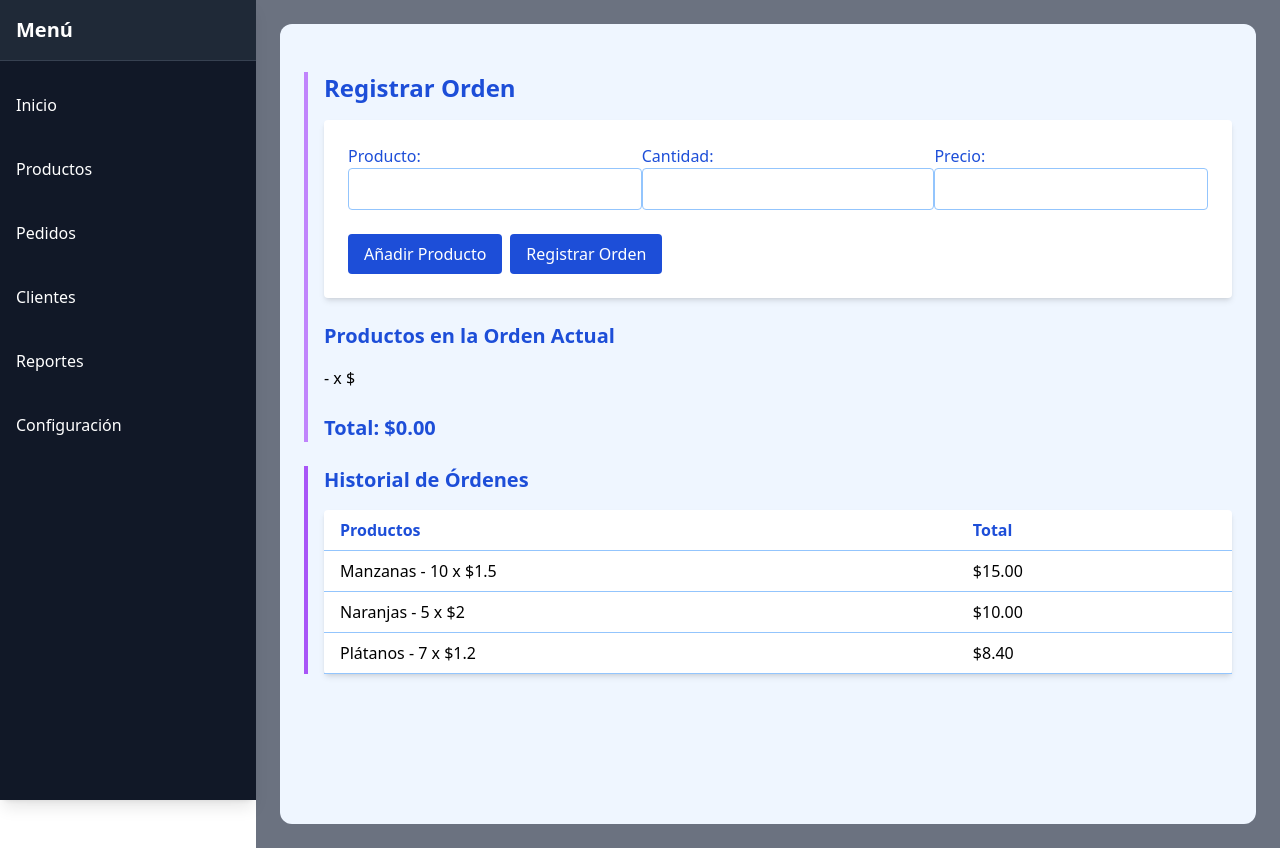
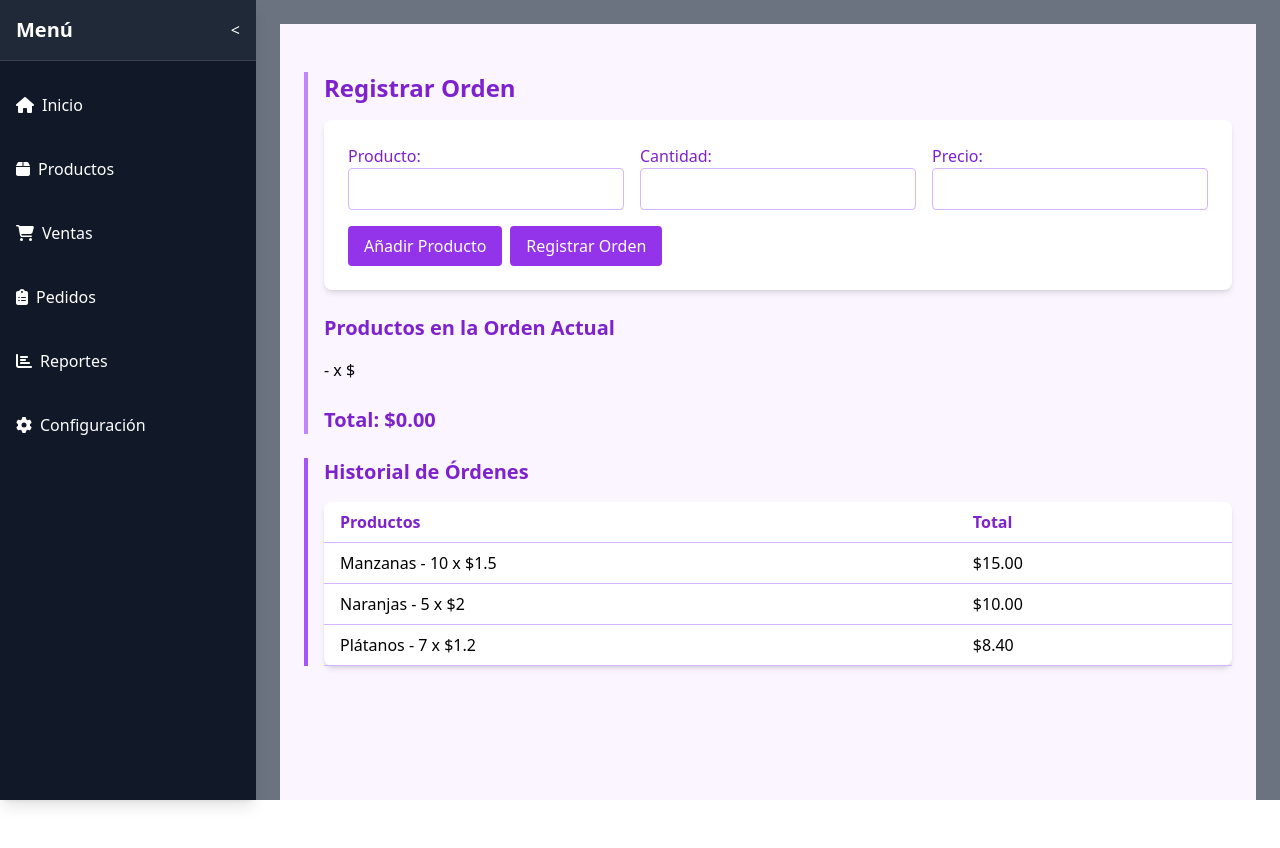
Before and after one commit to stevenD18skz/ERP, a React (Vite) app: page /Orders in a window 1280 px wide. After the commit the page ends 800 px from the top, so only its background shows below. Built offline with nearby package versions, Linux system fonts and the light colour scheme.

Commit message:
Add Settings, Products, and Summary pages; implement sidebar navigation and toggle functionality

```diff
--- a/src/App.jsx
+++ b/src/App.jsx
@@ -3,8 +3,11 @@ import { BrowserRouter, Routes, Route, Navigate } from "react-router-dom";
 //IMPORTACION DE COMPONENTES
 import Layout from "./Components/Layout";
 import Home from "./Pages/Home";
+import ProductsPage from "./Pages/ProductsPage";
 import SalePage from "./Pages/SalePage";
 import OrdersPage from "./Pages/OrdersPage";
+import SummaryPage from "./Pages/SummaryPage";
+import SettingsPage from "./Pages/SettingsPage";
 
 function App() {
   return (
@@ -12,8 +15,11 @@ function App() {
       <Routes>
         <Route path="/" element={<Layout />}>
           <Route index element={<Home />} />
+          <Route path="products" element={<ProductsPage />} />
           <Route path="Sales" element={<SalePage />} />
           <Route path="Orders" element={<OrdersPage />} />
+          <Route path="summary" element={<SummaryPage />} />
+          <Route path="settings" element={<SettingsPage />} />
         </Route>
       </Routes>
     </BrowserRouter>
--- a/src/Pages/OrdersPage.jsx
+++ b/src/Pages/OrdersPage.jsx
@@ -148,19 +148,14 @@ const OrdersPage = () => {
   };
 
   return (
-    <div className="min-h-screen bg-blue-50 p-6 rounded-xl">
-      <div className="mt-6 border-l-4 border-solid border-l-purple-400 pl-4">
-        <h1 className="mb-4 text-2xl font-bold text-blue-700">
-          Registrar Orden
-        </h1>
+    <div className="min-h-screen bg-purple-50 p-6">
+      <div className="mt-6 border-l-4 border-purple-400 pl-4">
+        <h1 className="mb-4 text-2xl font-bold text-purple-700">Registrar Orden</h1>
 
-        <form
-          onSubmit={handleSubmit}
-          className="mb-6 rounded bg-white p-6 shadow-md"
-        >
+        <form onSubmit={handleSubmit} className="mb-6 bg-white p-6 shadow-md rounded-lg">
           {currentOrder.map((product, index) => (
-            <div key={index} className="mb-4 flex items-center justify-evenly">
-              <label className="mb-2 block text-blue-700">
+            <div key={index} className="mb-4 flex items-center space-x-4">
+              <label className="flex-1 text-purple-700">
                 Producto:
                 <input
                   type="text"
@@ -170,17 +165,15 @@ const OrdersPage = () => {
                   onFocus={() => setFocusedIndex(index)}
                   onBlur={() => setFocusedIndex(null)}
                   required
-                  className="w-full rounded border border-blue-300 p-2"
+                  className="w-full rounded border border-purple-300 p-2"
                 />
                 {focusedIndex === index && suggestions.length > 0 && (
-                  <ul className="absolute z-10 border border-blue-300 bg-white">
+                  <ul className="absolute z-10 border border-purple-300 bg-white mt-1 rounded shadow-lg">
                     {suggestions.map((suggestion, idx) => (
                       <li
                         key={idx}
-                        onMouseDown={() =>
-                          handleSuggestionClick(index, suggestion)
-                        }
-                        className="cursor-pointer p-2 hover:bg-blue-100"
+                        onMouseDown={() => handleSuggestionClick(index, suggestion)}
+                        className="cursor-pointer p-2 hover:bg-purple-100"
                       >
                         {suggestion.nombre}
                       </li>
@@ -188,7 +181,7 @@ const OrdersPage = () => {
                   </ul>
                 )}
               </label>
-              <label className="mb-2 block text-blue-700">
+              <label className="flex-1 text-purple-700">
                 Cantidad:
                 <input
                   type="number"
@@ -196,24 +189,24 @@ const OrdersPage = () => {
                   value={product.quantity}
                   onChange={(e) => handleChange(index, e)}
                   required
-                  className="w-full rounded border border-blue-300 p-2"
+                  className="w-full rounded border border-purple-300 p-2"
                 />
               </label>
-              <label className="mb-2 block text-blue-700">
+              <label className="flex-1 text-purple-700">
                 Precio:
                 <input
                   type="number"
                   name="price"
                   value={product.price}
                   readOnly
-                  className="w-full rounded border border-blue-300 p-2"
+                  className="w-full rounded border border-purple-300 p-2"
                 />
               </label>
               {currentOrder.length > 1 && (
                 <button
                   type="button"
                   onClick={() => handleRemoveProductField(index)}
-                  className="ml-2 rounded bg-red-700 px-4 py-2 text-white hover:bg-red-800"
+                  className="ml-2 rounded bg-red-600 px-4 py-2 text-white hover:bg-red-700"
                 >
                   Eliminar
                 </button>
@@ -223,21 +216,19 @@ const OrdersPage = () => {
           <button
             type="button"
             onClick={handleAddProductField}
-            className="mr-2 rounded bg-blue-700 px-4 py-2 text-white hover:bg-blue-800"
+            className="mr-2 rounded bg-purple-600 px-4 py-2 text-white hover:bg-purple-700"
           >
             Añadir Producto
           </button>
           <button
             type="submit"
-            className="rounded bg-blue-700 px-4 py-2 text-white hover:bg-blue-800"
+            className="rounded bg-purple-600 px-4 py-2 text-white hover:bg-purple-700"
           >
             Registrar Orden
           </button>
         </form>
 
-        <h2 className="mb-4 text-xl font-bold text-blue-700">
-          Productos en la Orden Actual
-        </h2>
+        <h2 className="mb-4 text-xl font-bold text-purple-700">Productos en la Orden Actual</h2>
         <ul className="mb-6">
           {currentOrder.map((product, index) => (
             <li key={index} className="mb-2">
@@ -245,39 +236,29 @@ const OrdersPage = () => {
             </li>
           ))}
         </ul>
-        <h2 className="mb-4 text-xl font-bold text-blue-700">
-          Total: ${total.toFixed(2)}
-        </h2>
+        <h2 className="mb-4 text-xl font-bold text-purple-700">Total: ${total.toFixed(2)}</h2>
       </div>
 
-      <div className="mt-6 border-l-4 border-solid border-l-purple-500 pl-4">
-        <h2 className="mb-4 text-xl font-bold text-blue-700">
-          Historial de Órdenes
-        </h2>
-        <table className="min-w-full rounded bg-white shadow-md">
+      <div className="mt-6 border-l-4 border-purple-500 pl-4">
+        <h2 className="mb-4 text-xl font-bold text-purple-700">Historial de Órdenes</h2>
+        <table className="min-w-full bg-white shadow-md rounded-lg">
           <thead>
             <tr>
-              <th className="border-b border-blue-300 px-4 py-2 text-left text-blue-700">
-                Productos
-              </th>
-              <th className="border-b border-blue-300 px-4 py-2 text-left text-blue-700">
-                Total
-              </th>
+              <th className="border-b border-purple-300 px-4 py-2 text-left text-purple-700">Productos</th>
+              <th className="border-b border-purple-300 px-4 py-2 text-left text-purple-700">Total</th>
             </tr>
           </thead>
           <tbody>
             {orders.map((order, index) => (
-              <tr key={index} className="hover:bg-blue-50">
-                <td className="border-b border-blue-300 px-4 py-2">
+              <tr key={index} className="hover:bg-purple-50">
+                <td className="border-b border-purple-300 px-4 py-2">
                   {order.products.map((product, idx) => (
                     <div key={idx}>
                       {product.product} - {product.quantity} x ${product.price}
                     </div>
                   ))}
                 </td>
-                <td className="border-b border-blue-300 px-4 py-2">
-                  ${order.total.toFixed(2)}
-                </td>
+                <td className="border-b border-purple-300 px-4 py-2">${order.total.toFixed(2)}</td>
               </tr>
             ))}
           </tbody>
--- /dev/null
+++ b/src/Pages/SummaryPage.jsx
@@ -0,0 +1,31 @@
+import React from 'react';
+
+const SummaryPage = () => {
+    return (
+        <div className="summary">
+            <h1>Resumen del Supermercado ERP</h1>
+            <div className="summary-section">
+                <h2>Ventas</h2>
+                <p>Total de ventas: $10,000</p>
+                <p>Ventas del día: $1,000</p>
+            </div>
+            <div className="summary-section">
+                <h2>Pedidos</h2>
+                <p>Pedidos pendientes: 5</p>
+                <p>Pedidos completados: 20</p>
+            </div>
+            <div className="summary-section">
+                <h2>Inventario</h2>
+                <p>Productos en stock: 150</p>
+                <p>Productos agotados: 10</p>
+            </div>
+            <div className="summary-section">
+                <h2>Clientes</h2>
+                <p>Total de clientes: 200</p>
+                <p>Nuevos clientes: 10</p>
+            </div>
+        </div>
+    );
+};
+
+export default SummaryPage;
--- a/src/components/Layout.jsx
+++ b/src/components/Layout.jsx
@@ -1,14 +1,20 @@
-import React from "react";
+import React, { useState } from "react";
 import { Outlet } from "react-router-dom";
 import SideBar from "./SideBar";
 
 const Layout = () => {
+  const [isSidebarExpanded, setIsSidebarExpanded] = useState(true);
+
+  const handleSidebarToggle = () => {
+    setIsSidebarExpanded(!isSidebarExpanded);
+  };
+
   return (
-    <div className="flex h-screen flex-col">
+    <div className="flex h-screen">
       {/* Sidebar */}
-      <SideBar />
+      <SideBar isExpanded={isSidebarExpanded} onToggle={handleSidebarToggle} />
 
-      <div className="flex flex-1 flex-col md:ml-64">
+      <div className={`flex flex-1 flex-col transition-margin duration-300 ${isSidebarExpanded ? "ml-64" : "ml-16"}`}>
         {/* Main Content */}
         <main className="flex-1 overflow-y-auto bg-gray-500 p-4 dark:bg-gray-800 md:p-6">
           <Outlet />
--- a/src/components/SideBar.jsx
+++ b/src/components/SideBar.jsx
@@ -1,70 +1,45 @@
 import React from "react";
+import { useNavigate } from "react-router-dom";
+import { FontAwesomeIcon } from "@fortawesome/react-fontawesome";
+import { faHome, faBox, faShoppingCart, faClipboardList, faChartBar, faCog } from "@fortawesome/free-solid-svg-icons";
 
-const SideBar = () => {
+const menuItems = [
+  { path: "", label: "Inicio", icon: faHome },
+  { path: "/products", label: "Productos", icon: faBox },
+  { path: "/sales", label: "Ventas", icon: faShoppingCart },
+  { path: "/orders", label: "Pedidos", icon: faClipboardList },
+  { path: "/summary", label: "Reportes", icon: faChartBar },
+  { path: "/settings", label: "Configuración", icon: faCog },
+];
+
+const SideBar = ({ isExpanded, onToggle }) => {
+  const navigate = useNavigate();
+
   return (
-    <aside className="fixed hidden h-full w-64 bg-gray-900 text-white shadow-lg md:block">
+    <aside className={`fixed h-full ${isExpanded ? "w-64" : "w-16"} bg-gray-900 text-white shadow-lg transition-width duration-300`}>
       {/* Header del menú */}
-      <div className="border-b border-gray-700 bg-gray-800 p-4">
-        <h2 className="text-xl font-bold">Menú</h2>
+      <div className="border-b border-gray-700 bg-gray-800 p-4 flex justify-between items-center">
+        <h2 className={`text-xl font-bold ${isExpanded ? "block" : "hidden"}`}>Menú</h2>
+        <button onClick={onToggle} className="text-white focus:outline-none">
+          {isExpanded ? "<" : ">"}
+        </button>
       </div>
 
       {/* Lista de enlaces */}
       <nav className="mt-4">
         <ul className="space-y-2">
-          <li>
-            <a
-              href="#home"
-              className="block rounded-lg p-4 transition hover:bg-gray-700 focus:bg-gray-700 focus:outline-none"
-              aria-label="Inicio"
-            >
-              Inicio
-            </a>
-          </li>
-          <li>
-            <a
-              href="#products"
-              className="block rounded-lg p-4 transition hover:bg-gray-700 focus:bg-gray-700 focus:outline-none"
-              aria-label="Productos"
-            >
-              Productos
-            </a>
-          </li>
-          <li>
-            <a
-              href="#orders"
-              className="block rounded-lg p-4 transition hover:bg-gray-700 focus:bg-gray-700 focus:outline-none"
-              aria-label="Pedidos"
-            >
-              Pedidos
-            </a>
-          </li>
-          <li>
-            <a
-              href="#customers"
-              className="block rounded-lg p-4 transition hover:bg-gray-700 focus:bg-gray-700 focus:outline-none"
-              aria-label="Clientes"
-            >
-              Clientes
-            </a>
-          </li>
-          <li>
-            <a
-              href="#reports"
-              className="block rounded-lg p-4 transition hover:bg-gray-700 focus:bg-gray-700 focus:outline-none"
-              aria-label="Reportes"
-            >
-              Reportes
-            </a>
-          </li>
-          <li>
-            <a
-              href="#settings"
-              className="block rounded-lg p-4 transition hover:bg-gray-700 focus:bg-gray-700 focus:outline-none"
-              aria-label="Configuración"
-            >
-              Configuración
-            </a>
-          </li>
+          {menuItems.map((item) => (
+            <li key={item.path}>
+              <button
+                onClick={() => navigate(item.path)}
+                className="block w-full rounded-lg p-4 text-left transition hover:bg-gray-700 focus:bg-gray-700 focus:outline-none flex items-center"
+                aria-label={item.label}
+              >
+                <FontAwesomeIcon icon={item.icon} className="mr-2" />
+                {isExpanded && item.label}
+              </button>
+            </li>
+          ))}
         </ul>
       </nav>
     </aside>
```
Also changed, not shown: src/Pages/Home.jsx (+10 -70 lines), src/Pages/ProductsPage.jsx (added, +73 -0 lines), src/Pages/SalePage.jsx (+21 -40 lines), src/Pages/SettingsPage.jsx (added, +26 -0 lines).
